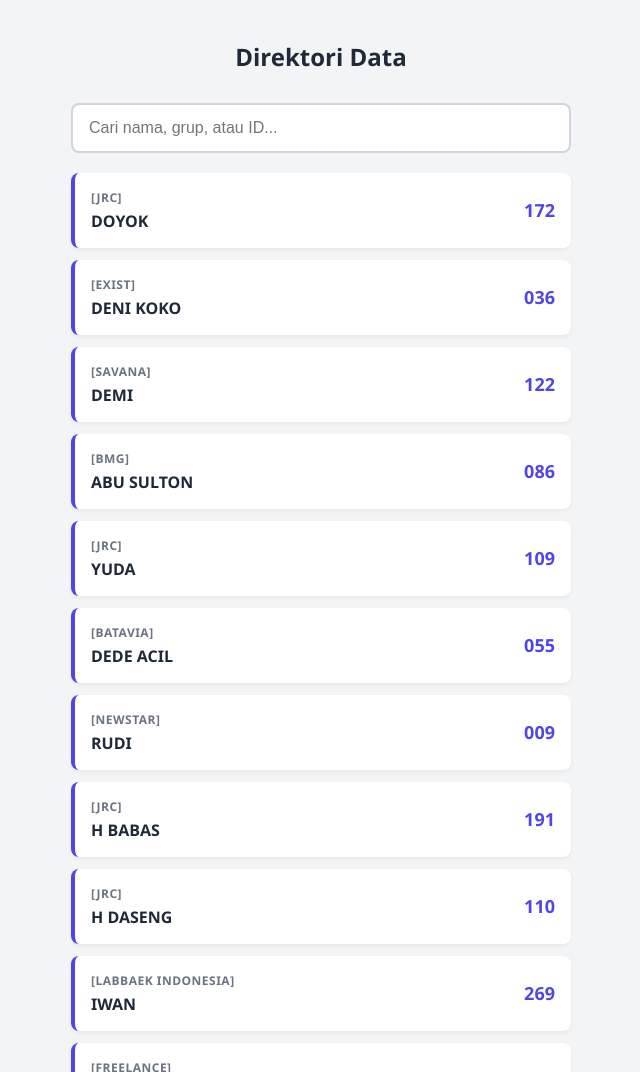
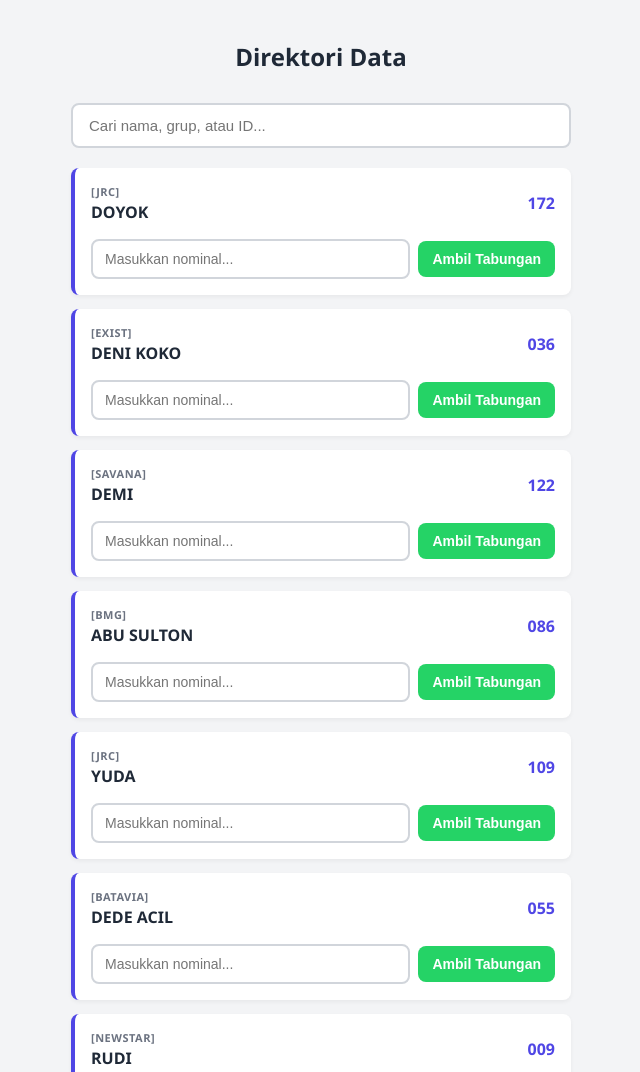
Before and after one commit to ezracov/carisupir, a plain HTML site: page index.html in a window 1280 px wide. Shown: the top 1072 px of the page, without its empty margins (319-959 px from the left). Drawn offline with Linux system fonts and the light colour scheme.

Commit message:
Add files via upload

```diff
--- a/index.html
+++ b/index.html
@@ -7,6 +7,8 @@
     <style>
         :root {
             --primary: #4F46E5;
+            --success: #25D366;
+            --success-hover: #128C7E;
             --bg-color: #F3F4F6;
             --card-bg: #FFFFFF;
             --text-main: #1F2937;
@@ -38,17 +40,17 @@
             padding: 10px 0 20px 0;
             z-index: 10;
         }
-        input[type="text"] {
+        input[type="text"], input[type="number"] {
             width: 100%;
-            padding: 14px 16px;
-            font-size: 16px;
+            padding: 12px 16px;
+            font-size: 15px;
             border: 2px solid #D1D5DB;
             border-radius: 8px;
             box-sizing: border-box;
             outline: none;
             transition: border-color 0.2s ease;
         }
-        input[type="text"]:focus {
+        input[type="text"]:focus, input[type="number"]:focus {
             border-color: var(--primary);
         }
         .result-list {
@@ -59,30 +61,28 @@
         .result-item {
             background: var(--card-bg);
             padding: 16px;
-            margin-bottom: 12px;
+            margin-bottom: 14px;
             border-radius: 8px;
             box-shadow: 0 2px 4px rgba(0,0,0,0.05);
             display: flex;
+            flex-direction: column;
+            gap: 12px;
+            border-left: 4px solid var(--primary);
+        }
+        .card-header {
+            display: flex;
             justify-content: space-between;
             align-items: center;
-            border-left: 4px solid var(--primary);
-            cursor: pointer; /* Perubahan 1: Mengubah cursor menjadi pointer saat hover */
-            transition: transform 0.1s ease, box-shadow 0.1s ease;
-        }
-        /* Tambahan efek hover agar lebih interaktif */
-        .result-item:hover {
-            transform: translateY(-2px);
-            box-shadow: 0 4px 6px rgba(0,0,0,0.1);
         }
         .info {
             display: flex;
             flex-direction: column;
         }
         .group-name {
-            font-size: 12px;
+            font-size: 11px;
             font-weight: 600;
             color: var(--text-muted);
-            margin-bottom: 4px;
+            margin-bottom: 2px;
             text-transform: uppercase;
             letter-spacing: 0.5px;
         }
@@ -91,9 +91,36 @@
             font-weight: 700;
         }
         .person-id {
-            font-size: 18px;
+            font-size: 16px;
             font-weight: bold;
             color: var(--primary);
+        }
+        /* Area Input Nominal & Tombol WA */
+        .action-box {
+            display: flex;
+            gap: 8px;
+            margin-top: 4px;
+            align-items: center;
+        }
+        .action-box input {
+            flex: 1;
+            padding: 10px 12px;
+            font-size: 14px;
+        }
+        .btn-wa {
+            background-color: var(--success);
+            color: white;
+            border: none;
+            padding: 10px 14px;
+            font-size: 14px;
+            font-weight: 600;
+            border-radius: 8px;
+            cursor: pointer;
+            white-space: nowrap;
+            transition: background-color 0.2s ease;
+        }
+        .btn-wa:hover {
+            background-color: var(--success-hover);
         }
         .no-data {
             text-align: center;
@@ -141,26 +168,53 @@
                 return;
             }
 
-            data.forEach(item => {
+            data.forEach((item, index) => {
                 const li = document.createElement('li');
                 li.className = 'result-item';
 
                 li.innerHTML = `
-                    <div class="info">
-                        <span class="group-name">[${item.group}]</span>
-                        <span class="person-name">${item.name}</span>
+                    <div class="card-header">
+                        <div class="info">
+                            <span class="group-name">[${item.group}]</span>
+                            <span class="person-name">${item.name}</span>
+                        </div>
+                        <div class="person-id">${item.id}</div>
                     </div>
-                    <div class="person-id">${item.id}</div>
+                    <div class="action-box">
+                        <input type="number" id="nominal-${index}" placeholder="Masukkan nominal...">
+                        <button class="btn-wa" onclick="kirimWA('${item.id}', '${item.name}', '${item.group}', ${index})">Ambil Tabungan</button>
+                    </div>
                 `;
-
-                // Perubahan 2 & 3: Menambahkan event click untuk membuka tautan berdasarkan item.id (token)
-                li.addEventListener('click', function() {
-                    const targetUrl = `https://member-zahra.netlify.app/?token=${item.id}`;
-                    window.open(targetUrl, '_blank'); // '_blank' digunakan untuk membuka di tab baru
-                });
 
                 listContainer.appendChild(li);
             });
+        }
+
+        // Fungsi untuk mengirim pesan ke WhatsApp
+        function kirimWA(kode, nama, pangkalan, index) {
+            const inputNominal = document.getElementById(`nominal-${index}`);
+            const nominalVal = inputNominal.value.trim();
+
+            if (!nominalVal) {
+                alert("Silakan masukkan nominal pengambilan terlebih dahulu!");
+                inputNominal.focus();
+                return;
+            }
+
+            // Ubah format angka menjadi format Rupiah sederhana (opsional, misal: 500000 jadi Rp500.000)
+            const formattedNominal = "Rp" + Number(nominalVal).toLocaleString('id-ID');
+
+            // Ganti nomor di bawah ini dengan nomor HP tujuan atau link Grup WhatsApp kamu
+            const noTujuan = "6282211958972";
+
+            // Susun format teks dengan baris baru (\n)
+            const pesan = `Kode : ${kode}\nNama : ${nama}\nPangkalan : ${pangkalan}\nAmbil Tabungan : ${formattedNominal}`;
+
+            // Generate URL WhatsApp
+            const urlWA = `https://api.whatsapp.com/send?phone=${noTujuan}&text=${encodeURIComponent(pesan)}`;
+
+            // Buka di tab baru
+            window.open(urlWA, '_blank');
         }
 
         // Event listener untuk input pencarian (real-time filtering)
```
